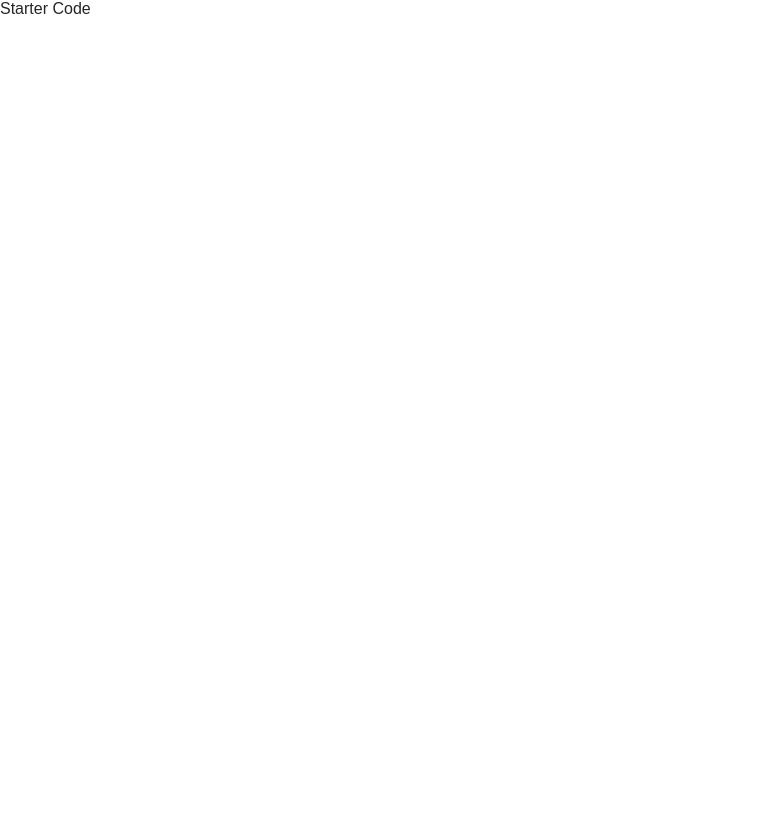
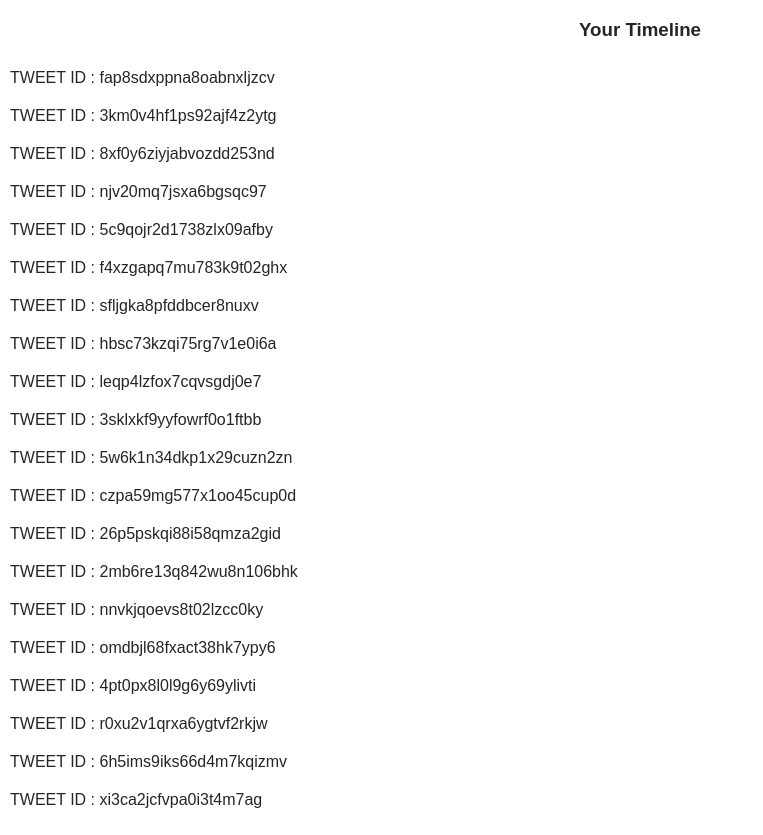
Before and after one commit to VasiliAnoshin/TwitterClone, a React (Create React App) app: page / in a window 1280 px wide. Shown: the whole page, without its empty margins (0-763 px from the left). Before the commit the page ends 800 px from the top, so only its background shows below. Built offline with nearby package versions, Linux system fonts and the light colour scheme.

Commit message:
add Dashboard connect

```diff
--- a/src/components/App.js
+++ b/src/components/App.js
@@ -1,7 +1,7 @@
 import React, { Component } from 'react'
 import { connect } from 'react-redux'
 import { handleInitialData } from '../actions/shared'
-
+import Dashboard from './Dashboard'
 
 
 class App extends Component {
@@ -12,10 +12,16 @@
   render() {
     return (
       <div>
-        Starter Code
+        {this.props.loading ===true ? null : <Dashboard />}
       </div>
     )
   }
 }
 
-export default connect()(App)
+function mapStateToProps({authedUser}){
+  return{
+    loading: authedUser === null
+  }
+}
+
+export default connect(mapStateToProps)(App)
--- /dev/null
+++ b/src/components/Dashboard.js
@@ -0,0 +1,29 @@
+import React, {Component} from 'react'
+import { connect } from 'react-redux'
+
+class Dashboard extends Component{
+    render(){
+        console.log(this.props)
+        return(
+            <div>
+                <h3 className = 'center'> Your Timeline</h3>
+                <ul className = 'dashboard-list'>
+                    {this.props.tweetIds.map((id) =>(
+                        <li key ={id}>
+                            <div>TWEET ID : {id}</div>
+                        </li>
+                    ))}
+                </ul>
+            </div>
+        )
+    }
+}
+
+function mapStateToProps ({ tweets }) {
+    return {
+      tweetIds: Object.keys(tweets)
+        .sort((a,b) => tweets[b].timestamp - tweets[a].timestamp)
+    }
+  }
+
+export default connect(mapStateToProps)(Dashboard);
```
